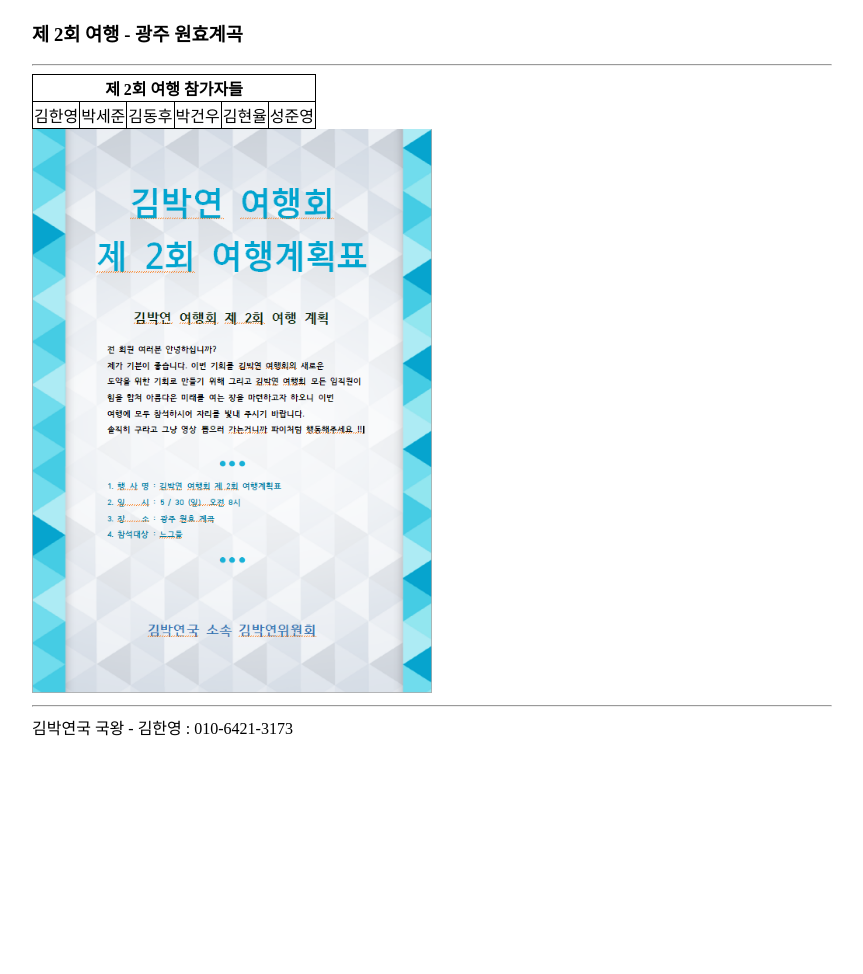
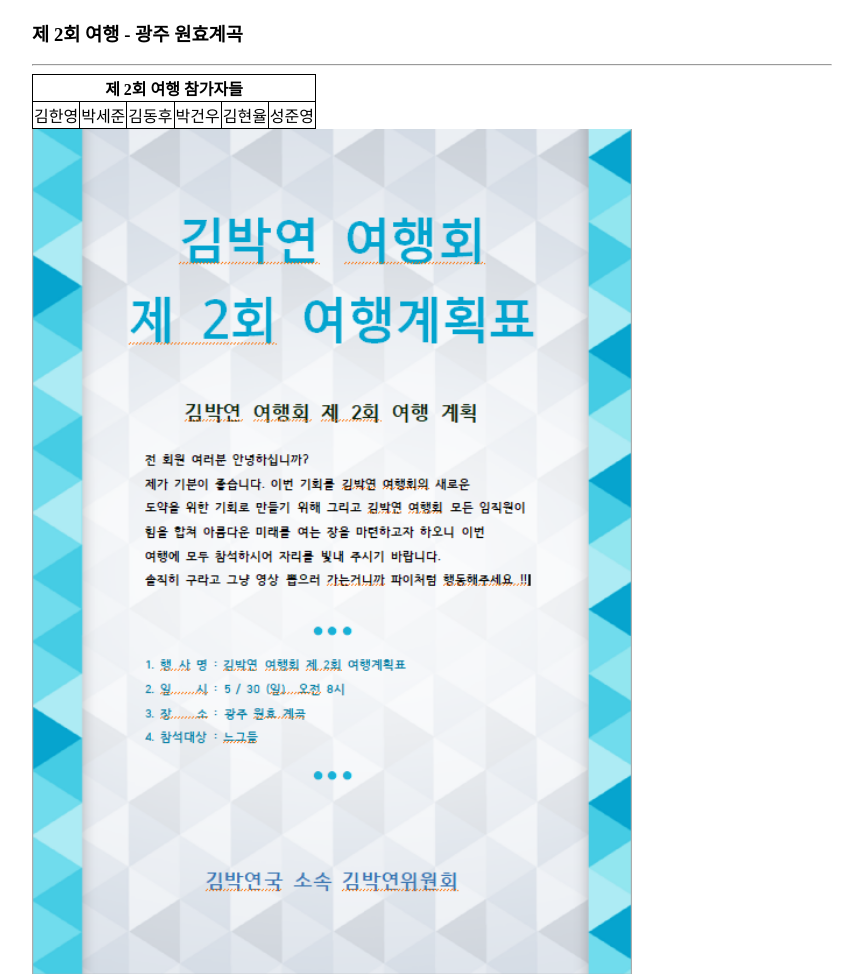
Before and after one commit to kim4445/Practice, a plain HTML site: page 2.html in a window 1280 px wide. Shown: the top 974 px of the page, without its empty margins (208-1071 px from the left). Before the commit the page ends 800 px from the top, so only its background shows below. Drawn offline with Linux system fonts and the light colour scheme.

Commit message:
Update 2.html

```diff
--- a/2.html
+++ b/2.html
@@ -29,7 +29,7 @@
                 <td>성준영</td>
             </tr>
         </table>
-        <img src="images/2회 계획표.jpg" width="50%" title="2회 계획표" alt="2회 계획표">
+        <img src="images/2회 계획표.jpg" width="75%" title="2회 계획표" alt="2회 계획표">
         <footer>
             <hr>
             김박연국 국왕 - 김한영 : 010-6421-3173
```
